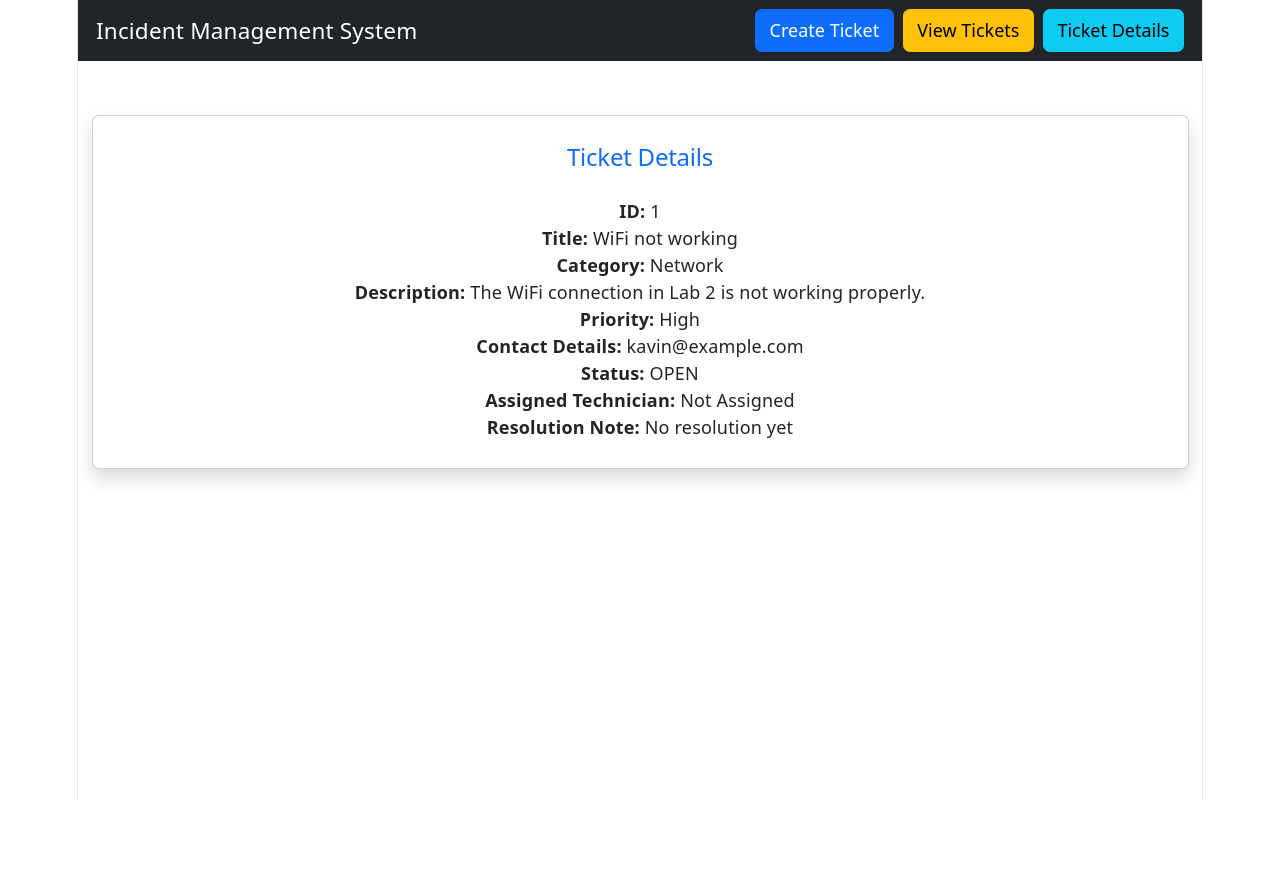
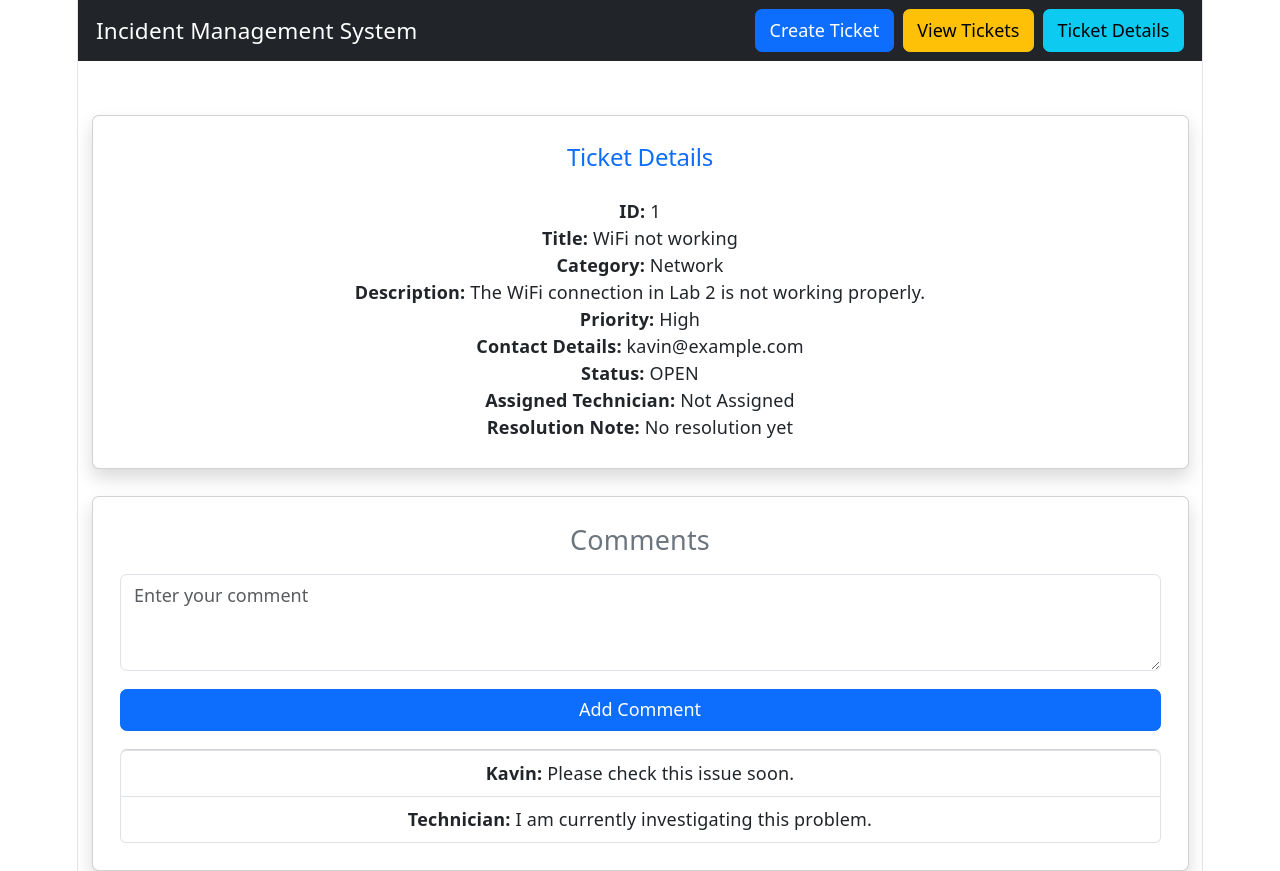
Before and after one commit to ThilinaLakmal/springboot_project, a React app in the folder frontend/: page / in a window 1280 px wide. Both pictures are taken after a click on the button "Ticket Details". Before the commit the page ends 800 px from the top, so only its background shows below. Built offline with nearby package versions, Linux system fonts and the light colour scheme; the HTML template or start-up script is replaced by a standard one.

Commit message:
Add comments section to ticket details page

```diff
--- /dev/null
+++ b/frontend/src/components/CommentsSection.jsx
@@ -0,0 +1,32 @@
+function CommentsSection() {
+  const comments = [
+    { id: 1, user: "Kavin", message: "Please check this issue soon." },
+    { id: 2, user: "Technician", message: "I am currently investigating this problem." },
+  ];
+
+  return (
+    <div className="card shadow p-4 mt-4">
+      <h4 className="mb-3 text-secondary">Comments</h4>
+
+      <div className="mb-3">
+        <textarea
+          className="form-control"
+          rows="3"
+          placeholder="Enter your comment"
+        ></textarea>
+      </div>
+
+      <button className="btn btn-primary mb-3">Add Comment</button>
+
+      <ul className="list-group">
+        {comments.map((comment) => (
+          <li key={comment.id} className="list-group-item">
+            <strong>{comment.user}:</strong> {comment.message}
+          </li>
+        ))}
+      </ul>
+    </div>
+  );
+}
+
+export default CommentsSection;
--- a/frontend/src/pages/TicketDetailsPage.jsx
+++ b/frontend/src/pages/TicketDetailsPage.jsx
@@ -1,3 +1,4 @@
+import CommentsSection from '../components/CommentsSection';
 function TicketDetailsPage() {
   const ticket = {
     id: 1,
@@ -26,6 +27,8 @@ function TicketDetailsPage() {
         <p><strong>Assigned Technician:</strong> {ticket.assignedTechnician}</p>
         <p><strong>Resolution Note:</strong> {ticket.resolutionNote}</p>
       </div>
+
+      <CommentsSection />
     </div>
   );
 }
```
